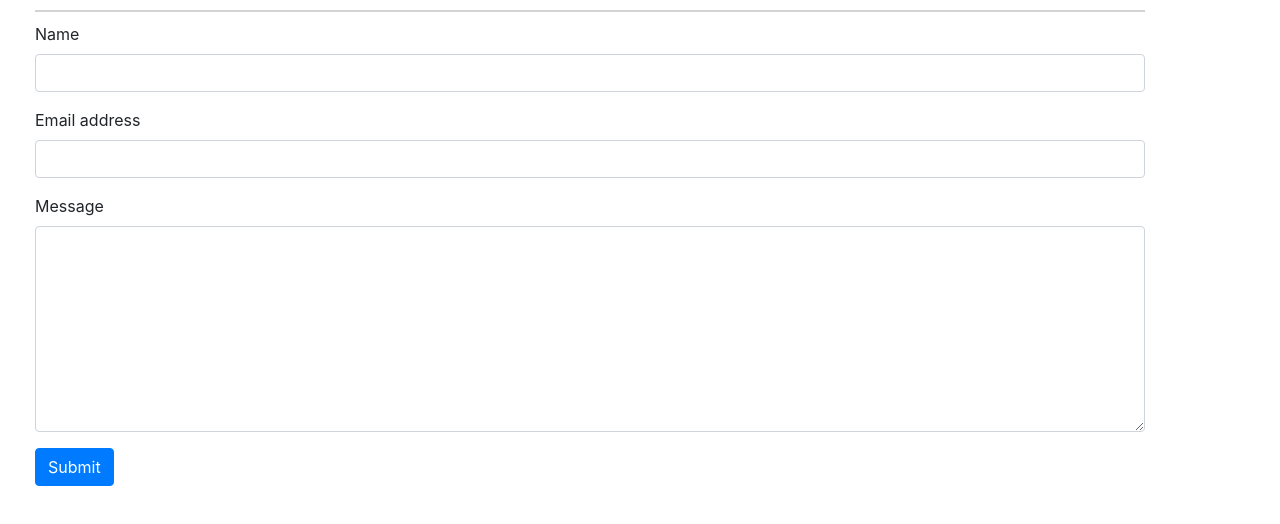
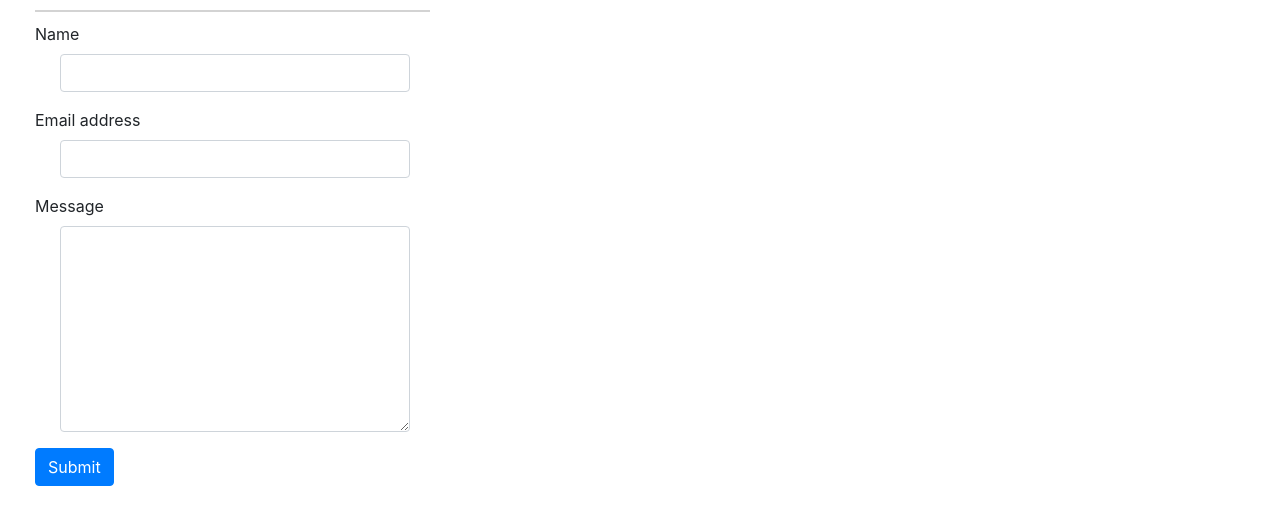
Before and after one commit to ecorreale/Profile, a plain HTML site: page contact.html in a window 1280 px wide. Shown: the part 46-570 px from the top of the page. Drawn offline with nearby package versions, Linux system fonts and the light colour scheme.

Commit message:
width fixes

```diff
--- a/contact.html
+++ b/contact.html
@@ -15,7 +15,7 @@
 
 <body>
 
-    <div class="container" style="padding-bottom:5px;">
+    <div class="container" style="max-width:425px">
         <header>
             <div class="header">Contact Me</div>
         </header>
@@ -26,15 +26,12 @@
                 <div class="form-group">
                     <label for="reqName">Name</label>
                     <input type="text" class="form-control" id="reqName" aria-describedby="reqNameHelp">
-                    <!-- <small id="reqNameHelp" class="form-text text-muted">Enter your first and last name</small> -->
                 </div>
 
                 <!-- eMail address intput -->
                 <div class="form-group">
                     <label for="exampleInputEmail1">Email address</label>
                     <input type="email" class="form-control" id="exampleInputEmail1" aria-describedby="emailHelp">
-                    <!-- <small id="emailHelp" class="form-text text-muted">We'll never share your email with anyone -->
-                    <!-- else.</small> -->
                 </div>
 
                 <!-- Message Textbox -->
--- a/css/style.css
+++ b/css/style.css
@@ -30,6 +30,7 @@ iframe {
     float: left;
     background-color: white;
     margin-left: 20px;
+    padding-bottom: 5px;
 }
 
 .navbar {
@@ -50,7 +51,7 @@ a:active {
     text-decoration: none;
 }
 
-navbar-brand a:hover {
+.navbar-brand a:hover {
     color: white;
 }
 
@@ -83,3 +84,12 @@ navbar-brand a:hover {
     background-color: #008080;
     color: white;
 }
+
+
+/* Modifies the field widths to fix within container size */
+
+.form-control {
+    max-width: 350px;
+    /* max-width: fit-content; */
+    margin-left: 25px;
+}
```
Also changed, not shown: about.html (+1 -1 lines).
